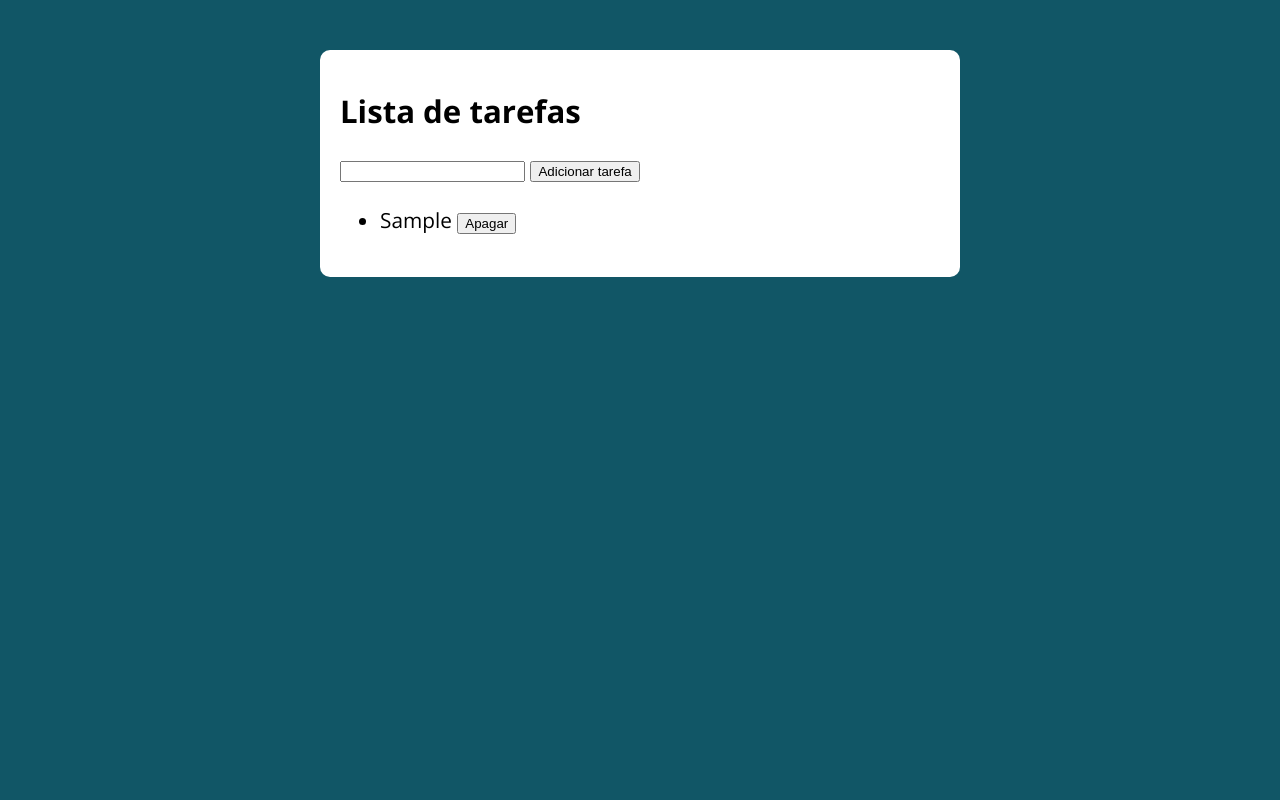
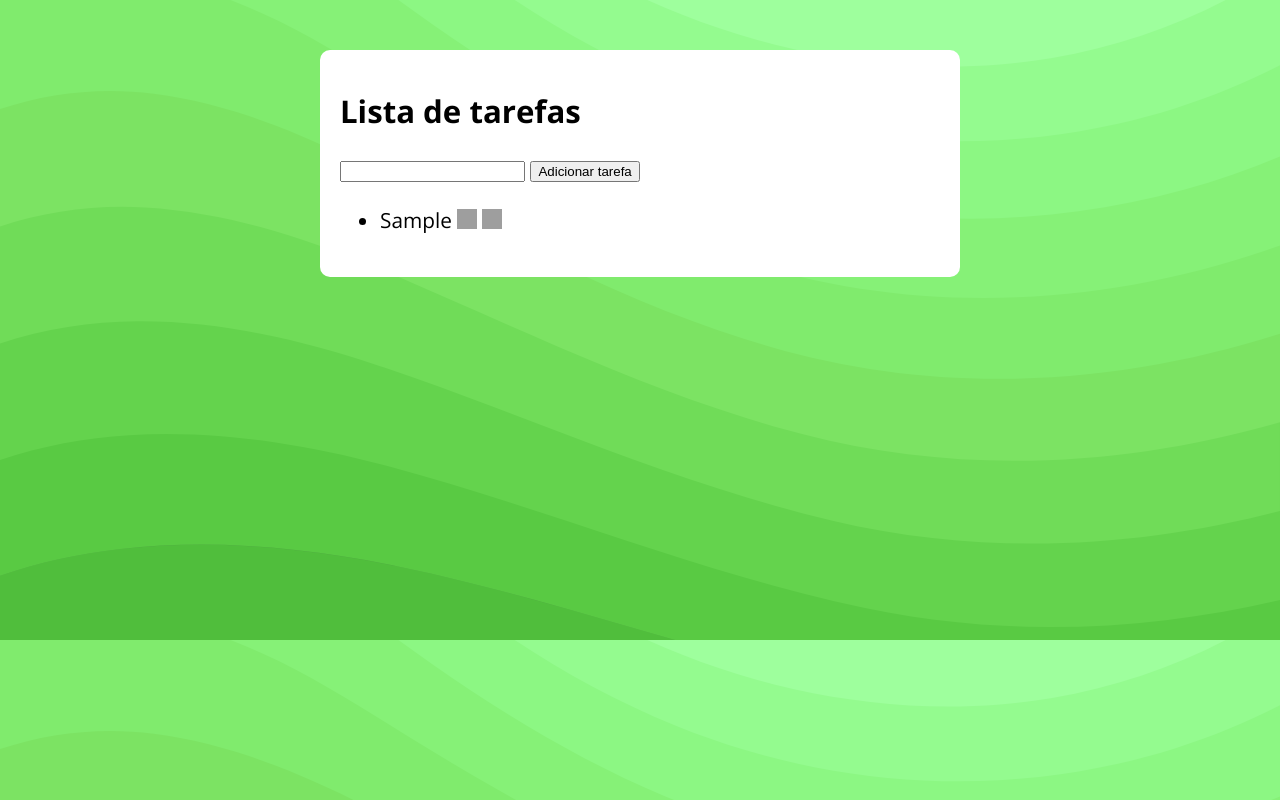
Before and after one commit to lucasdegau/lista-tarefas-javascript, a plain HTML site: page index.html in a window 1280 px wide. Both pictures are taken after typing "Sample" into the empty fields and a click on the button "Adicionar tarefa". Drawn offline with nearby package versions, Linux system fonts and the light colour scheme; grey boxes are pictures that could not be loaded.

Commit message:
Some visual updates on buttons and background.

```diff
--- a/assets/css/style.css
+++ b/assets/css/style.css
@@ -12,7 +12,8 @@
 body {
   margin: 0;
   padding: 0;
-  background: var(--primary-color);
+  background-image:url("../img/bg.svg");
+  background-size: cover;
   font-family: 'Open sans', sans-serif;
   font-size: 1.3em;
   line-height: 1.5em;
@@ -25,6 +26,32 @@ body {
   padding: 20px;
   border-radius: 10px;
 }
+
+.apagar {
+  display: inline-flex;
+  background-image: url("https://www.pngall.com/wp-content/uploads/5/Delete-Bin-Trash-PNG-Clipart.png") ;
+  background-color: transparent;
+  background-repeat: no-repeat;
+  background-position: center;
+  background-size: cover;
+  width: 20px;
+  height: 20px;
+  border: none;
+  margin-right: 5px;
+}
+
+.check {
+  display: inline-flex;
+  background-image: url("https://cdn-icons-png.flaticon.com/512/4315/4315445.png") ;
+  background-color: transparent;
+  background-repeat: no-repeat;
+  background-position: center;
+  background-size: cover;
+  width: 20px;
+  height: 20px;
+  border: none;
+}
+
 
 form input, form label, form button {
   display: block;
--- a/assets/js/main.js
+++ b/assets/js/main.js
@@ -14,13 +14,26 @@ function limpaInput(){
 
 function criaBotaoApagar(li) {
     li.innerText += ' ';
-    const botaoApagar = document.createElement('button')
-    botaoApagar.innerText = 'Apagar';
+    const botaoApagar = document.createElement('button');
+    const botaoCheck = document.createElement('button');
+    //botaoApagar.innerText = 'Apagar';
+    botaoCheck.setAttribute('class', 'check');
+    botaoCheck.setAttribute('title', 'Tarefa Concluída');
     botaoApagar.setAttribute('class', 'apagar');
     botaoApagar.setAttribute('title', 'Apagar esta tarefa');
 
     li.appendChild(botaoApagar);
+    li.appendChild(botaoCheck);
 }
+
+document.addEventListener('click', function(e) {
+    const el = e.target;
+
+    if (el.classList.contains('check')) {
+        el.parentElement.style.background = ('#95F594');
+        salvarTarefas();
+    }
+});
 
 inputTarefa.addEventListener('keypress', function(e) {
     if (e.keyCode === 13) {
```
Also changed, not shown: assets/css/imgs/trash.png (added), assets/img/bg.svg (added), assets/img/trash2.png (added).
